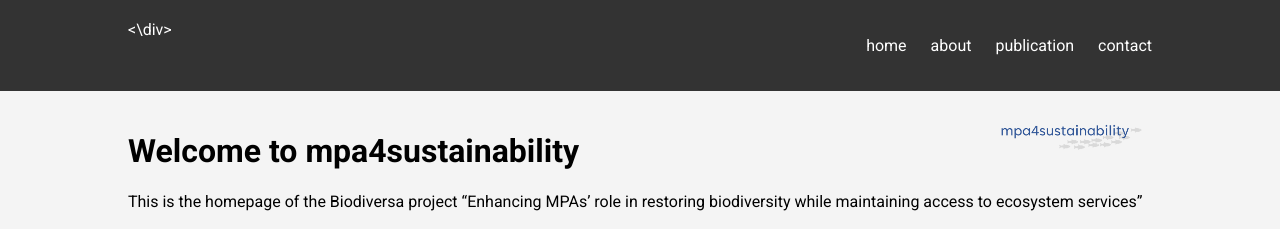
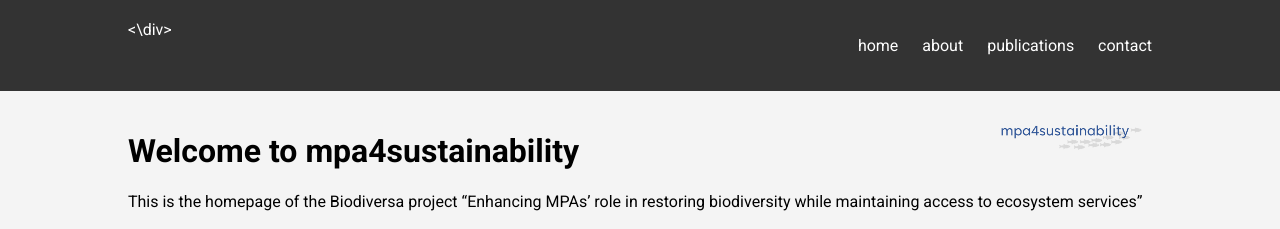
Before and after one commit to dlusseau/mpa4sustainability.github.io, a Jekyll site: the page built from index.md, in a window 1280 px wide. Shown: the top 229 px of the page. Built offline with Jekyll 4.4.1, drawn with Linux system fonts in a browser that asks for light colours.

Commit message:
Update home.html

```diff
--- a/_layouts/home.html
+++ b/_layouts/home.html
@@ -15,7 +15,7 @@
             <ul>
                 <li><a href="{{ '/' | relative_url }}">home</a></li>
                 <li><a href="{{ '/about' | relative_url }}">about</a></li>
-                <li><a href="{{ '/publications' | relative_url }}">publication</a></li>
+                <li><a href="{{ '/publication' | relative_url }}">publications</a></li>
                 <li><a href="{{ '/contact' | relative_url }}">contact</a></li>
             </ul>
         </nav>
```
